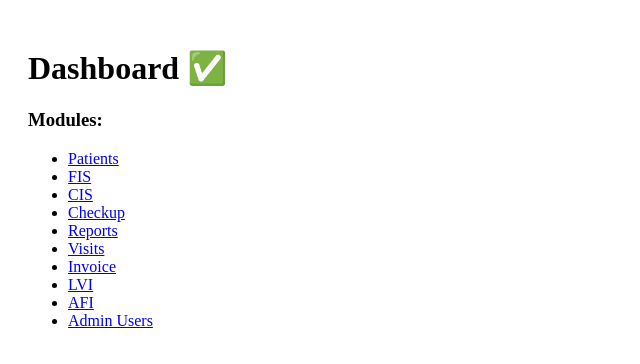
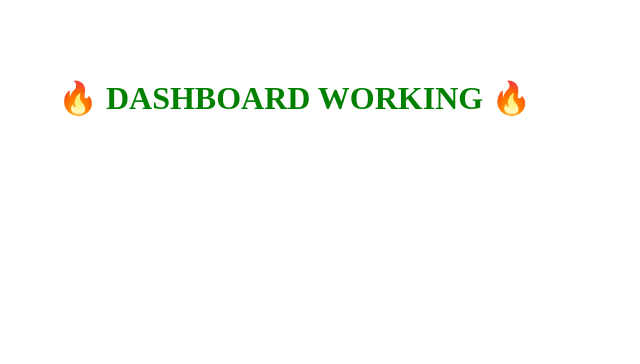
Before and after one commit to khabeerilham1-creator/clinic-client, a React (Create React App) app: page /#/dashboard in a window 1280 px wide. Shown: the top 364 px of the page, without its empty margins (0-640 px from the left). Built offline with nearby package versions, Linux system fonts and the light colour scheme.

Commit message:
clean routing fix

```diff
--- a/src/App.jsx
+++ b/src/App.jsx
@@ -3,46 +3,14 @@ import { HashRouter, Routes, Route } from "react-router-dom";
 import Login from "./pages/Login";
 import Dashboard from "./pages/Dashboard";
 
-// modules (optional add later)
-import Patients from "./pages/Patients";
-import FIS from "./pages/FIS";
-import CIS from "./pages/CIS";
-import Checkup from "./pages/Checkup";
-import Reports from "./pages/Reports";
-import Visits from "./pages/Visits";
-import Invoice from "./pages/Invoice";
-import LVI from "./pages/LVI";
-import AFI from "./pages/AFI";
-import AdminUsers from "./pages/AdminUsers";
-import Register from "./pages/Register";
-
-function App() {
+export default function App() {
   return (
     <HashRouter>
       <Routes>
-
-        {/* AUTH */}
+        {/* ONLY TWO ROUTES FOR NOW (no conflicts) */}
         <Route path="/" element={<Login />} />
-        <Route path="/register" element={<Register />} />
-
-        {/* MAIN */}
         <Route path="/dashboard" element={<Dashboard />} />
-
-        {/* MODULES */}
-        <Route path="/patients" element={<Patients />} />
-        <Route path="/fis" element={<FIS />} />
-        <Route path="/cis" element={<CIS />} />
-        <Route path="/checkup" element={<Checkup />} />
-        <Route path="/reports" element={<Reports />} />
-        <Route path="/visits" element={<Visits />} />
-        <Route path="/invoice" element={<Invoice />} />
-        <Route path="/lvi" element={<LVI />} />
-        <Route path="/afi" element={<AFI />} />
-        <Route path="/admin" element={<AdminUsers />} />
-
       </Routes>
     </HashRouter>
   );
 }
-
-export default App;
--- a/src/pages/Dashboard.jsx
+++ b/src/pages/Dashboard.jsx
@@ -1,24 +1,7 @@
-import { Link } from "react-router-dom";
-
 export default function Dashboard() {
   return (
-    <div style={{ padding: 20 }}>
-      <h1>Dashboard ✅</h1>
-
-      <h3>Modules:</h3>
-
-      <ul>
-        <li><Link to="/patients">Patients</Link></li>
-        <li><Link to="/fis">FIS</Link></li>
-        <li><Link to="/cis">CIS</Link></li>
-        <li><Link to="/checkup">Checkup</Link></li>
-        <li><Link to="/reports">Reports</Link></li>
-        <li><Link to="/visits">Visits</Link></li>
-        <li><Link to="/invoice">Invoice</Link></li>
-        <li><Link to="/lvi">LVI</Link></li>
-        <li><Link to="/afi">AFI</Link></li>
-        <li><Link to="/admin">Admin Users</Link></li>
-      </ul>
+    <div style={{ padding: 50 }}>
+      <h1 style={{ color: "green" }}>🔥 DASHBOARD WORKING 🔥</h1>
     </div>
   );
 }
--- a/src/pages/Login.jsx
+++ b/src/pages/Login.jsx
@@ -2,7 +2,6 @@ import React, { useState } from "react";
 import api from "../api";
 
 export default function Login() {
-
   const [username, setUsername] = useState("");
   const [password, setPassword] = useState("");
 
@@ -17,7 +16,7 @@ export default function Login() {
 
       alert("Login Success ✅");
 
-      // 🔥 HASH ROUTER REDIRECT
+      // HASH ROUTER redirect
       window.location.href = "#/dashboard";
 
     } catch (err) {
@@ -28,15 +27,10 @@ export default function Login() {
 
   return (
     <div style={{ width: 320, margin: "100px auto", textAlign: "center" }}>
-
-      <h2>Clinic Login Portal 🔐</h2>
-
-      <p>
-        Please enter your credentials to access the clinic system.
-      </p>
+      <h2>Clinic Login</h2>
 
       <input
-        placeholder="Username or Email"
+        placeholder="Username"
         onChange={(e) => setUsername(e.target.value)}
       />
       <br /><br />
@@ -49,7 +43,6 @@ export default function Login() {
       <br /><br />
 
       <button onClick={login}>Login</button>
-
     </div>
   );
 }
```
